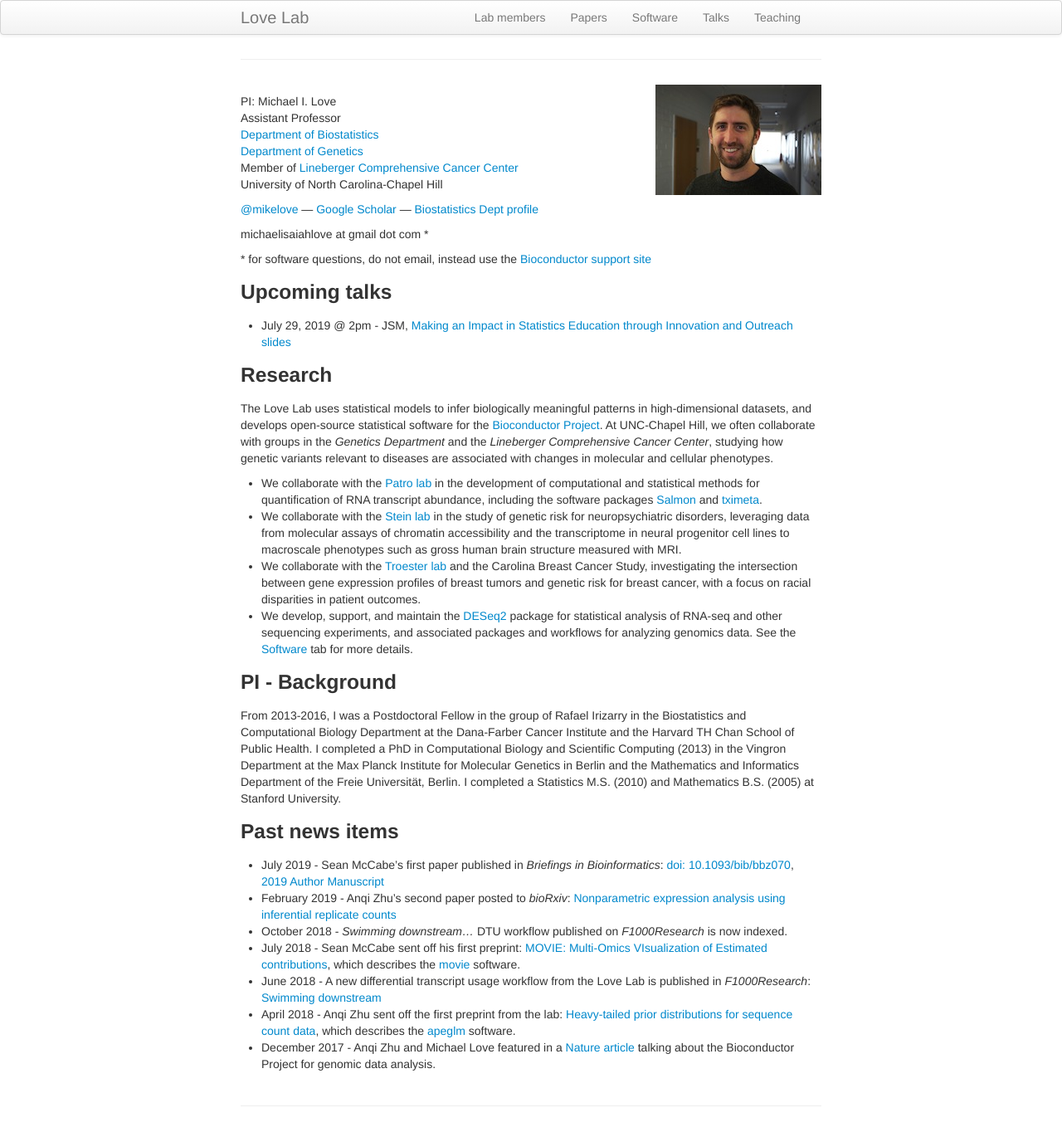
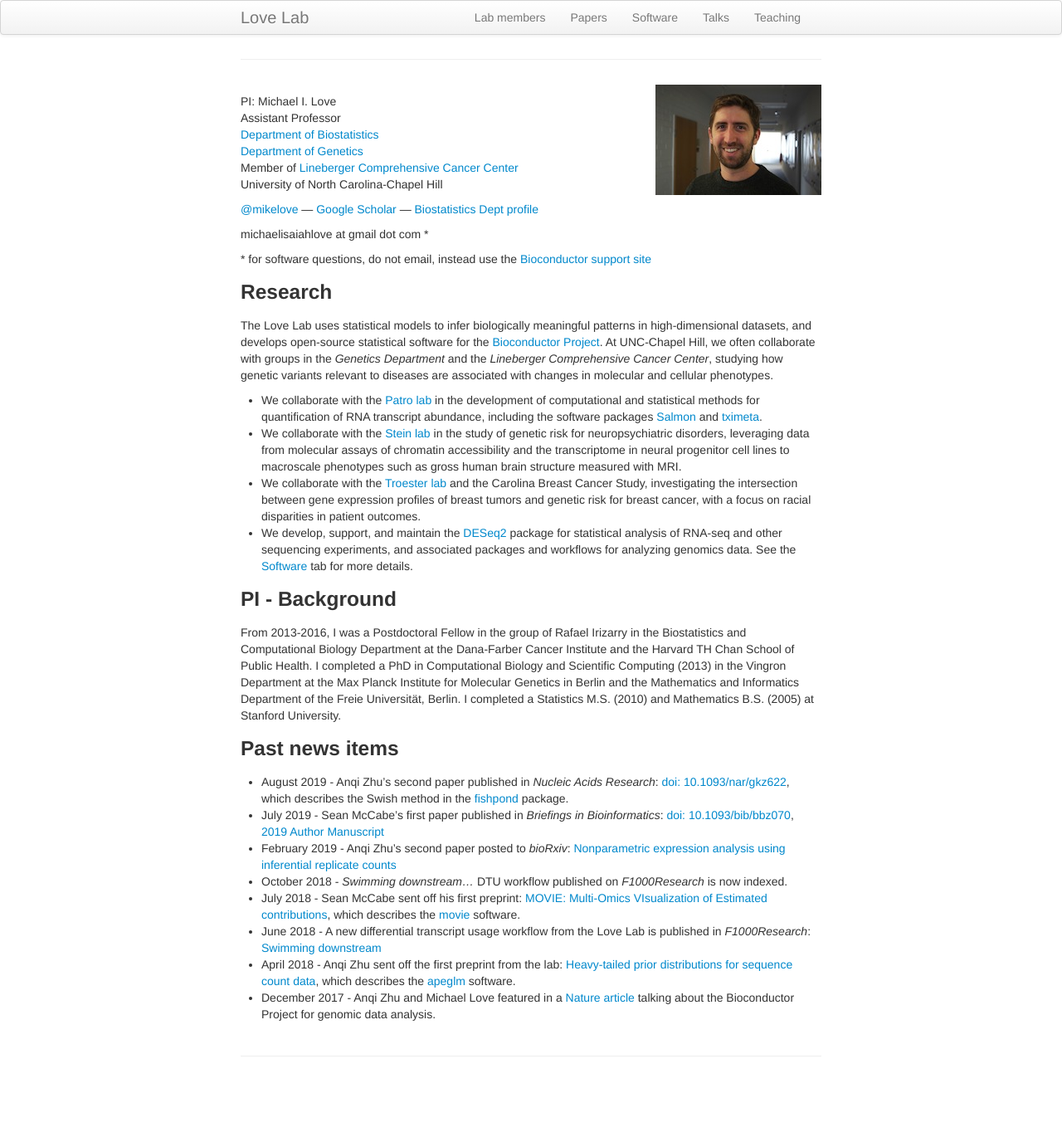
Before and after one commit to mikelove/mikelove.github.io, a Jekyll site: the page built from index.md, in a window 1280 px wide. Shown: the whole page at 83% size. Built offline with Jekyll 4.4.1, drawn with Linux system fonts in a browser that asks for light colours; after the commit the page ends 1304 px from its top, so only the background shows below that.

Commit message:
update website

```diff
--- a/index.md
+++ b/index.md
@@ -20,11 +20,6 @@ University of North Carolina-Chapel Hill
 michaelisaiahlove at gmail dot com *
 
 \* for software questions, do not email, instead use the [Bioconductor support site](https://support.bioconductor.org)
-
-### Upcoming talks
-
-* July 29, 2019 @ 2pm - JSM,
-  [Making an Impact in Statistics Education through Innovation and Outreach](https://ww2.amstat.org/meetings/jsm/2019/onlineprogram/ActivityDetails.cfm?SessionID=218049) [slides](https://bit.ly/lit-prog-workflow)
 
 ### Research
 
@@ -72,6 +67,9 @@ M.S. (2010) and Mathematics B.S. (2005) at Stanford University.
 
 ### Past news items
 
+* August 2019 - Anqi Zhu's second paper published in *Nucleic Acids Research*:
+  [doi: 10.1093/nar/gkz622](https://doi.org/10.1093/nar/gkz622),
+  which describes the Swish method in the [fishpond](https://bioconductor.org/packages/fishpond) package.
 * July 2019 - Sean McCabe's first paper published in *Briefings in Bioinformatics*:
   [doi: 10.1093/bib/bbz070](https://doi.org/10.1093/bib/bbz070),
   [2019 Author Manuscript](../assets/mccabe_2019.pdf)
```
Also changed, not shown: pages/papers.md (+8 -8 lines).
